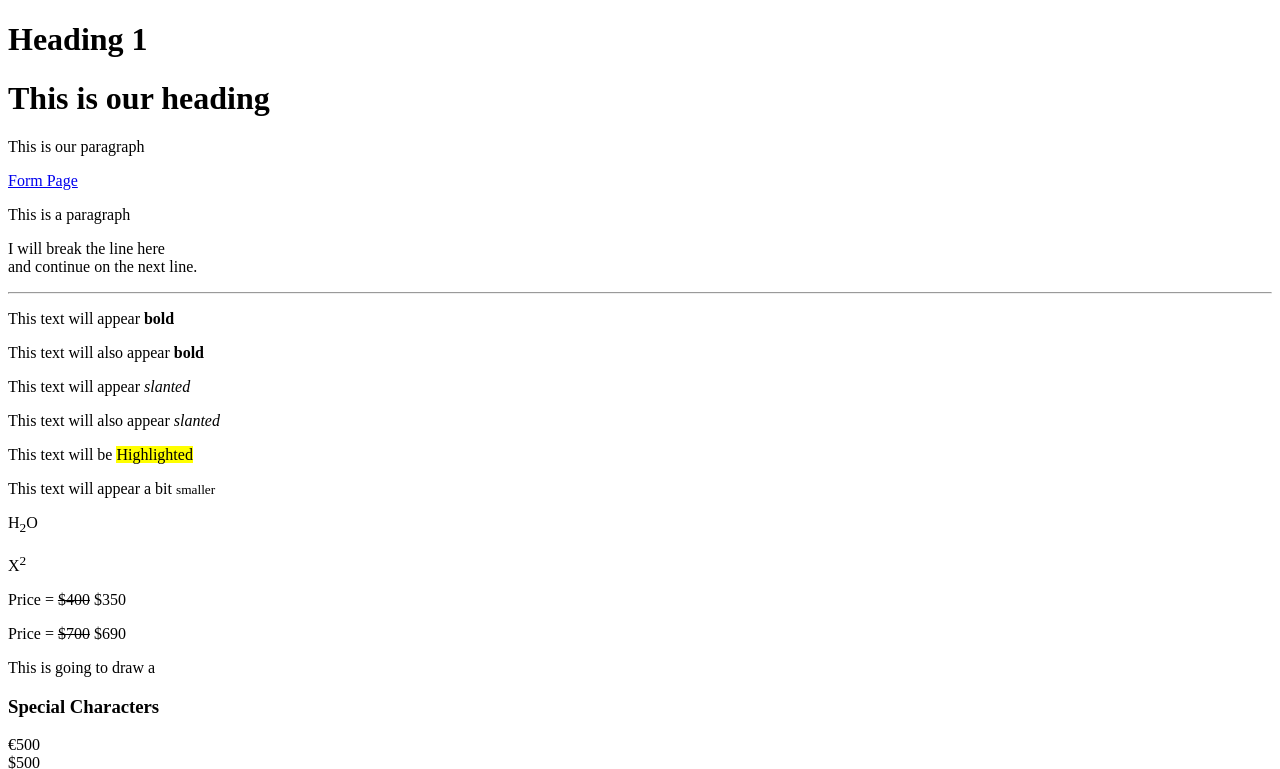
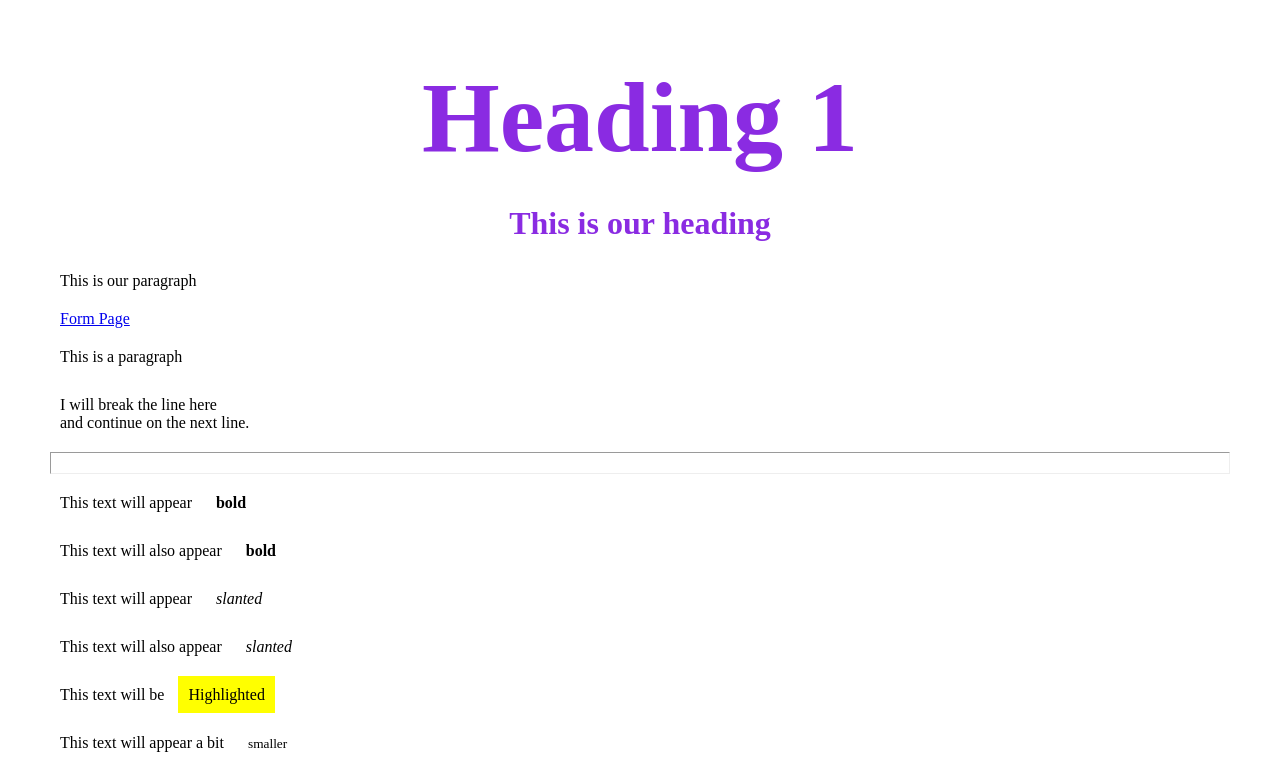
Before and after one commit to Flow-bitz/Syntax, a plain HTML site: page index.html in a window 1280 px wide. Shown: the top 769 px of the page. Drawn offline with Linux system fonts and the light colour scheme.

Commit message:
Third Commit

```diff
--- a/index.html
+++ b/index.html
@@ -1,7 +1,8 @@
 <!DOCTYPE html>
 <html>
     <head>
-        <title>Document</title>
+        <title>Home</title>
+        <link rel="stylesheet" href="style.css">
     </head>
 
     <body>
--- a/style.css
+++ b/style.css
@@ -1,6 +1,37 @@
 @import url(h3.css);
 
+
+/* CSS Selectors */
+/* This simply means how we select our HTML elements to style */
+
+/* Universal Selectors (*) */
+/* It selects all the elements in the HTML document */
+*{
+    margin: 10px;
+    padding: 10px;
+    font-family: 'Times New Roman', Times, serif;
+}
+
+
+/* Type Selectors (Tag selector) */
 h1{
     color: blueviolet;
     text-align: center;
 }
+
+/* ID Selectors (#id_name) */
+#main-heading{
+    font-size: 100px;
+}
+
+
+/* Class Selectors */
+
+
+/* Descendant Selectors */
+
+
+/* Child Selectors */
+
+
+/* Attribute Selectors */
```
Also changed, not shown: layout.html (+1 -0 lines).
